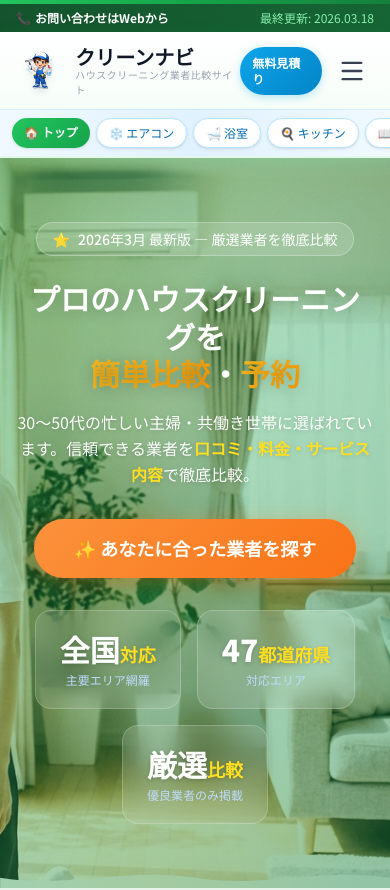
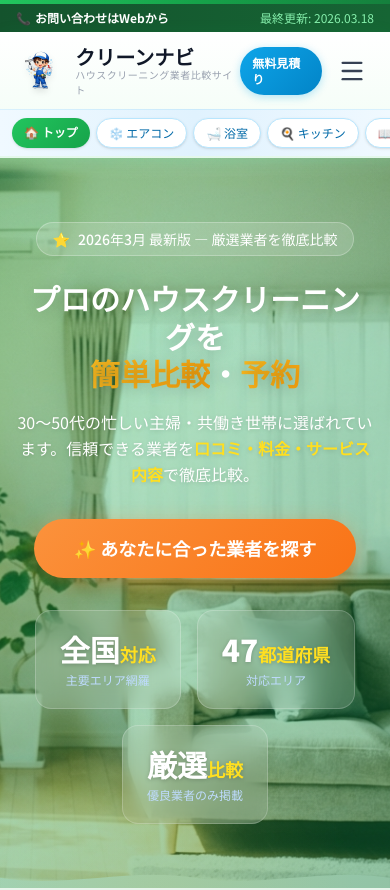
Before and after one commit to webmaster0818/site-001, a Next.js app: page / in a window 390 px wide. Shown: the top 890 px of the page. Built offline with nearby package versions, Linux system fonts and the light colour scheme; grey boxes are pictures that could not be loaded.

Commit message:
ヒーロー画像のスマホ表示をさらに右寄りに調整（75%）

```diff
--- a/app/globals.css
+++ b/app/globals.css
@@ -99,7 +99,7 @@ body {
 }
 @media (max-width: 768px) {
   .hero-bg img {
-    object-position: 60% top;
+    object-position: 75% top;
   }
 }
 .hero-overlay {
```
